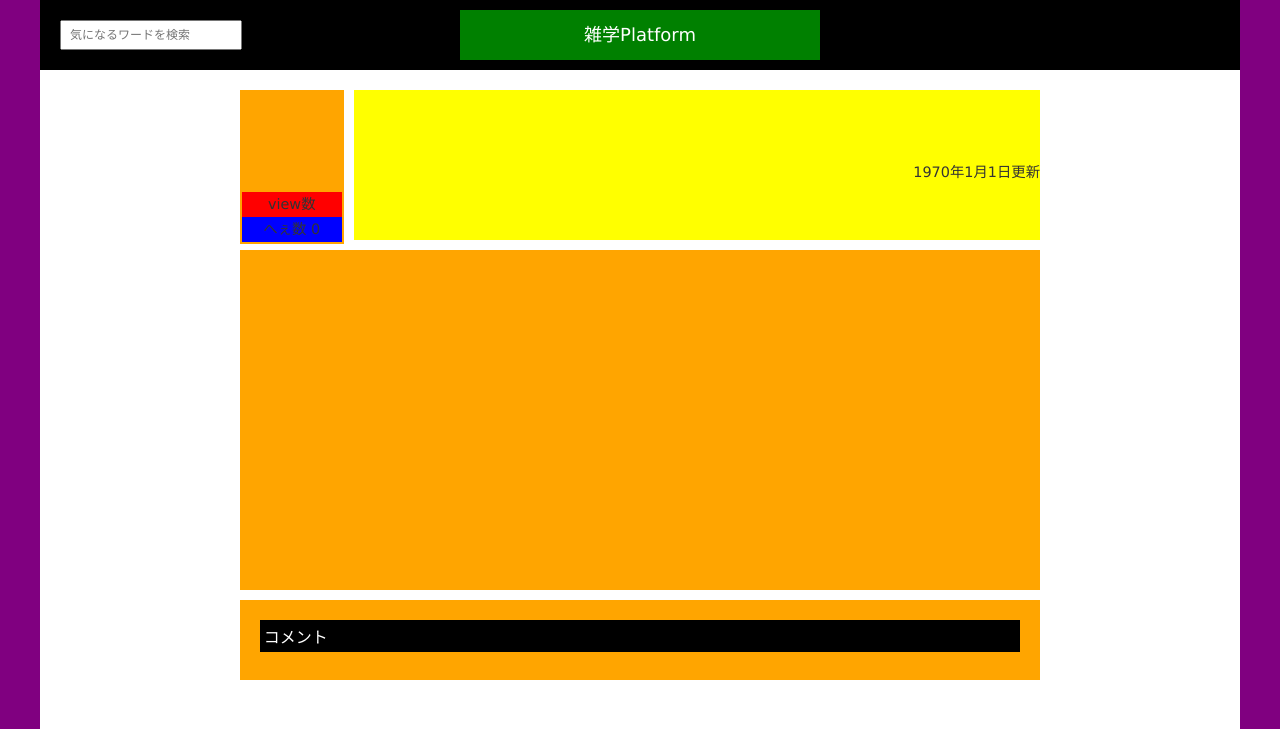
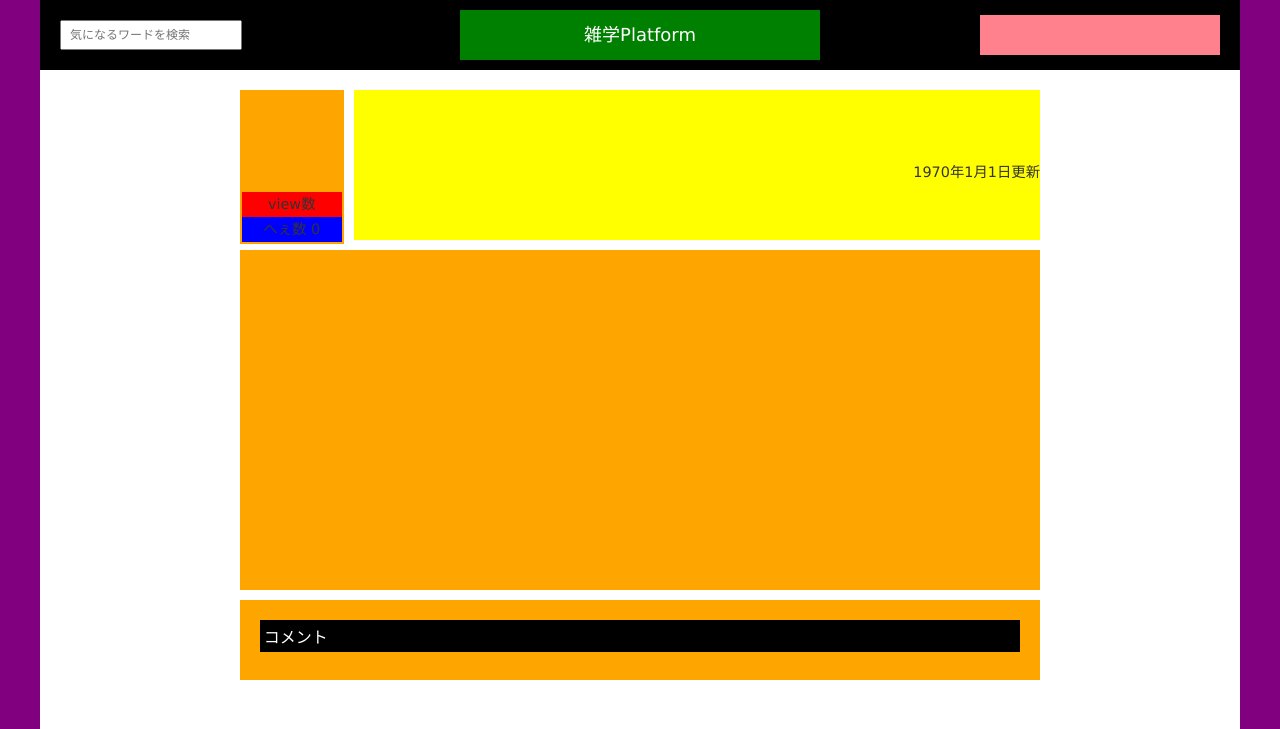
Before and after one commit to nakashi100/zatsugaku_platform, a CakePHP app: the page made by app/View/Articles/detail.ctp in a window 1280 px wide. Shown: the top 729 px of the page. Run offline with PHP 8.4 and a stand-in for CakePHP, Linux system fonts and the light colour scheme; the template is opened without the code that fills it, so the values that code supplies are empty; some libraries are stand-ins or nearby versions.

Commit message:
headerのログイン箇所のデザインをプルダウン式に変更

```diff
--- a/app/Controller/ArticlesController.php
+++ b/app/Controller/ArticlesController.php
@@ -180,6 +180,7 @@ class ArticlesController extends AppController{
 		// editページにアクセスした際にフォームにデータをセットしておく
 		if(!$this->request->data){
 			$this->request->data = $article;
+			$this->set('article_id', $id);
 		}
 
 		//編集ボタンが押された場合に、DBへの保存処理を行う
--- a/app/View/Articles/detail.ctp
+++ b/app/View/Articles/detail.ctp
@@ -99,28 +99,3 @@
 		}
 	?>
 </div> <!-- article-detail-comment -->
-
-<div>
-<?php
-	if( isset($loginUser) && ($article['Article']['user_id'] == $loginUser['id'] || $loginUser && $loginUser['role'] == '2') ){
-		echo '<p>';
-		echo $this->Html->Link(
-				'雑学を編集する',
-					array(
-						'controller' => 'Articles',
-						'action' => 'edit', $article_id
-						)
-			);
-		echo '</p>';
-
-		echo '<p>';
-		echo $this->Form->postLink(
-				'雑学を削除する',
-					array('action' => 'delete', $article_id),
-					array('confirm' => '本当に削除してよろしいですか？')
-			);
-		echo '</p>';
-	}
-
-?>
-</div>
--- a/app/View/Layouts/default.ctp
+++ b/app/View/Layouts/default.ctp
@@ -47,14 +47,25 @@ $cakeVersion = __d('cake_dev', 'CakePHP %s', Configure::version())
 
 			<h1 class="header__title">雑学Platform</h1>
 
-			<div class="header__right">
-				<?php if(isset($loginUser)): ?>
-					 <p class="header__right__login"><?php echo $loginUser['nickname']; ?></p>
-				<?php else: ?>
-					<p class="header__right__login"><?php echo $this->Html->Link('無料会員登録', array('controller' => 'Users', 'action' => 'signup')); ?></p>
-					<p class="header__right__login"><?php echo $this->Html->Link('ログイン', array('controller' => 'Users', 'action' => 'login')); ?></p>
-				<?php endif; ?>
+			<div class="header__dropdownmenu">
+				<ul>
+					<?php if(isset($loginUser)): ?>
+							<li><a href="#"><?php echo $loginUser['nickname']; ?></a>
+								<ul>
+									<li><?php echo $this->Html->Link('マイページ', array('controller' => 'Users', 'action' => 'view', $loginUser['id'])); ?></li>
+									<li><?php echo $this->Html->Link('雑学を投稿する', array('controller' => 'Articles', 'action' => 'create')); ?></li>
+									<li><?php echo $this->Html->Link('お気に入り雑学', array('controller' => 'Articles', 'action' => 'index', '?' => array('favorites' => $loginUser['id']))); ?></li>
+									<li><?php echo $this->Html->Link('ログアウト', array('controller' => 'Users', 'action' => 'logout')); ?></li>
+								</ul>
+							</li>
+					<?php else: ?>
+							<li><a href="#"><?php echo $this->Html->Link('無料会員登録', array('controller' => 'Users', 'action' => 'signup')); ?></a></li>
+							<li><a href="#"><?php echo $this->Html->Link('ログイン', array('controller' => 'Users', 'action' => 'login')); ?></a></li>
+					<?php endif; ?>
+				</ul>
 			</div>
+
+
 		</div>  <!-- id="header"閉じ -->
 
 		<div id="content">
@@ -84,29 +95,11 @@ $cakeVersion = __d('cake_dev', 'CakePHP %s', Configure::version())
 			</div>
 
 			<div class="rightColumn">
-				<?php
-					if(isset($loginUser)){
-						echo '<p>'.$loginUser['nickname'].'</p>';
-						echo '<p>'.$this->Html->Link('マイページ', array('controller' => 'Users', 'action' => 'view', $loginUser['id'])).'</p>';
-						echo '<p>'.$this->Html->Link('雑学を投稿する', array('controller' => 'Articles', 'action' => 'create')).'</p>';
-						echo '<p>'.$this->Html->Link('お気に入り雑学', array('controller' => 'Articles', 'action' => 'index', '?' => array('favorites' => $loginUser['id']))).'</p>';
-						echo '<p>'.$this->Html->Link('ログアウト', array('controller' => 'Users', 'action' => 'logout')).'</p>';
-					}else{
-						echo '<p>'.$this->Html->Link('ログイン', array('controller' => 'Users', 'action' => 'login')).'</p>';
-						echo '<p>'.$this->Html->Link('無料会員登録', array('controller' => 'Users', 'action' => 'signup')).'</p>';
-					}
-				?>
 			</div>
 
 		</div>
 
 		<div id="footer">
-<!-- 			<?php echo $this->Html->link(
-					$this->Html->image('cake.power.gif', array('alt' => $cakeDescription, 'border' => '0')),
-					'http://www.cakephp.org/',
-					array('target' => '_blank', 'escape' => false, 'id' => 'cake-powered')
-				);
-			?> -->
 			<p align="center">フッターだよ</p>
 		</div>
 
--- a/app/webroot/css/common.css
+++ b/app/webroot/css/common.css
@@ -64,21 +64,85 @@
     background-color: green;
 }
 
-.header__right{
+.header__dropdownmenu{
 	float: right;
-	margin-right: 10px;
-	line-height:70px;
+/*	width: 150px;
+	height: 40px;*/
+	margin: 15px 20px;
 }
 
-.header__right__login {
-	display: inline;
-	margin-right: 20px;
-	font-size: 14px;
+.header__dropdownmenu ul{
+  margin:0;
+  padding:0;
 }
 
-.header__right__login > a{
-	color: white;
+.header__dropdownmenu ul li {
+  list-style: none;
+  margin:0;
+  padding:0;
+  font-size:14px;
+  float: left;
+  position: relative;
+  width: 120px;/*親メニューの幅*/
+  height: 40px;/*親メニューの高さ*/
+  line-height: 40px;
+  background:#FF818D;/*親メニューの背景色*/
+  color: #4D4D4D;/*親メニューの文字色*/
+  text-align:center;
+  font-weight:bold;
 }
+
+.header__dropdownmenu ul li a {
+  color: #4D4D4D;
+  display: block;
+  text-decoration: none;
+}
+
+.header__dropdownmenu ul li:hover, .header__dropdownmenu ul li a:hover {
+  background:#EA2839;/*ホバー時の親メニューの背景色*/
+  color:#fff;/*ホバー時の親メニューの文字色*/
+}
+
+.header__dropdownmenu ul li ul {
+  position: absolute;
+  top: 40px;/*親メニューの高さと同じにする*/
+  width: 120px;
+  z-index: 100;
+}
+
+.header__dropdownmenu ul li ul li {
+  visibility: hidden;
+  overflow: hidden;
+  width: 100px;/*サブメニューの幅*/
+  height: 0;
+  background:#FFDAD7;/*サブメニューの背景色*/
+  font-weight: normal;
+  font-size: 12px;
+  text-align: left;
+  padding-left: 20px;
+}
+
+.header__dropdownmenu ul li ul li:hover, .header__dropdownmenu ul li ul li a:hover {
+  background:#FFAFA9;/*ホバー時のサブメニューの背景色*/
+}
+
+.header__dropdownmenu ul li:hover ul li, .header__dropdownmenu ul li a:hover ul li{
+  visibility: visible;
+  overflow: visible;
+  height:40px;/*サブメニューの高さ*/
+  z-index: 10;
+}
+
+
+
+
+
+
+
+
+
+
+
 
 .leftColum__category{
 	margin-bottom: 0;
@@ -273,12 +337,19 @@
 	display:inline;
 }
 
-.user-bottom__article > a{
+.user-bottom__article {
 	display: block;
 	height: 20px;
 	font-size: 16px;
 	margin: 10px;
 	border-bottom: 1px solid;
+}
+
+.user-bottom__article__edit{
+	float: right;
+	margin-right: 10px;
+	font-size: 8px;
+	color: blue;
 }
 
 .article-detail-title-left{
```
Also changed, not shown: app/View/Articles/edit.ctp (+10 -1 lines), app/View/Users/view.ctp (+13 -1 lines).
